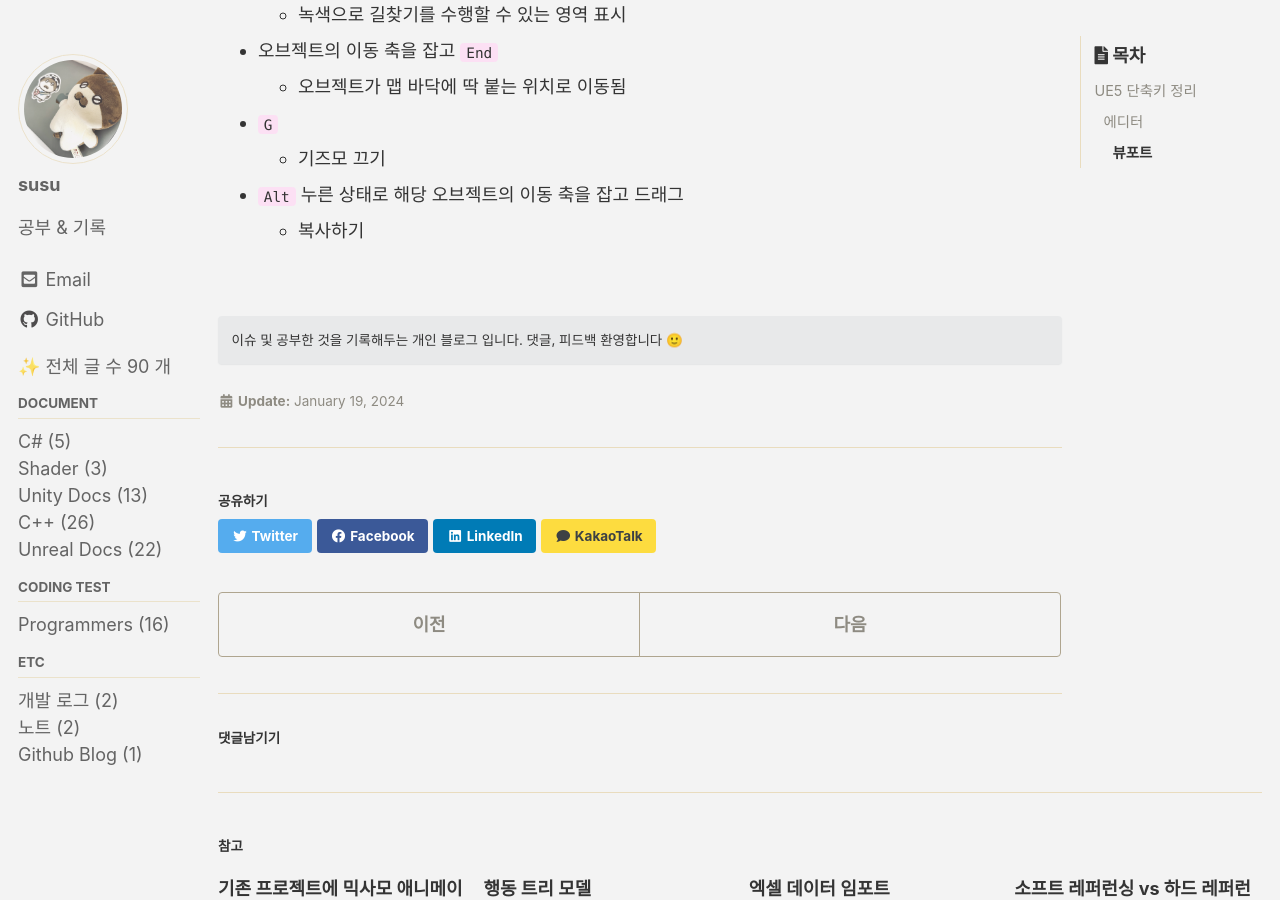
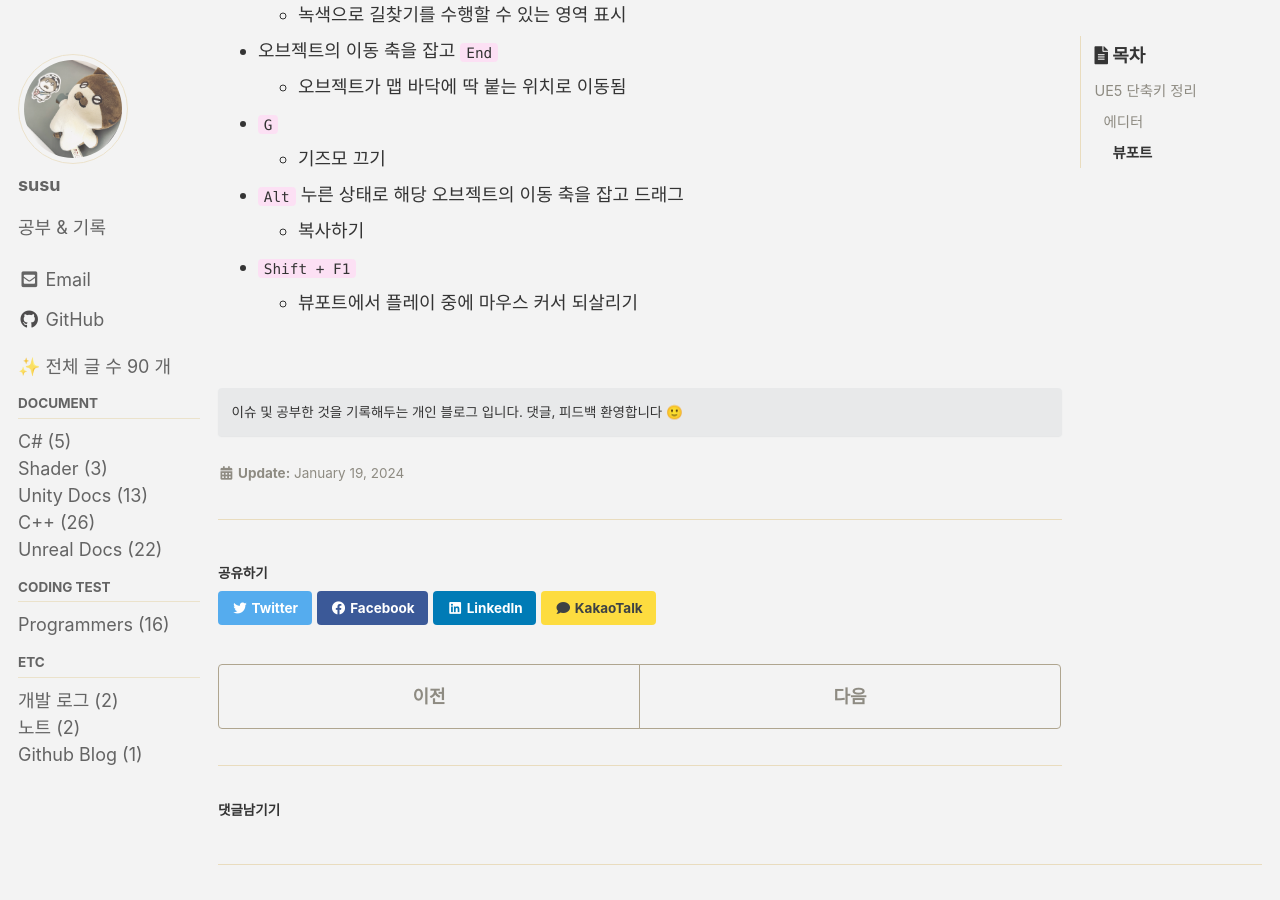
Before and after one commit to eggmong/eggmong.github.io, a Jekyll site: the page built from _posts/UnrealDocs/2024-01-19-Unreal-Shortcut.md, in a window 1280 px wide and 900 px high, scrolled down 733 px. Built offline with Jekyll 4.4.1, drawn with Linux system fonts in a browser that asks for light colours; cached includes are drawn as plain includes; some web fonts are replaced; comment, search, counter and statistics services are not loaded.

Commit message:
단축키 추가

```diff
--- a/_posts/UnrealDocs/2024-01-19-Unreal-Shortcut.md
+++ b/_posts/UnrealDocs/2024-01-19-Unreal-Shortcut.md
@@ -41,3 +41,6 @@ last_modified_at: 2024-01-19
 
 - `Alt` 누른 상태로 해당 오브젝트의 이동 축을 잡고 드래그
   - 복사하기
+
+- `Shift + F1`
+  - 뷰포트에서 플레이 중에 마우스 커서 되살리기
```
